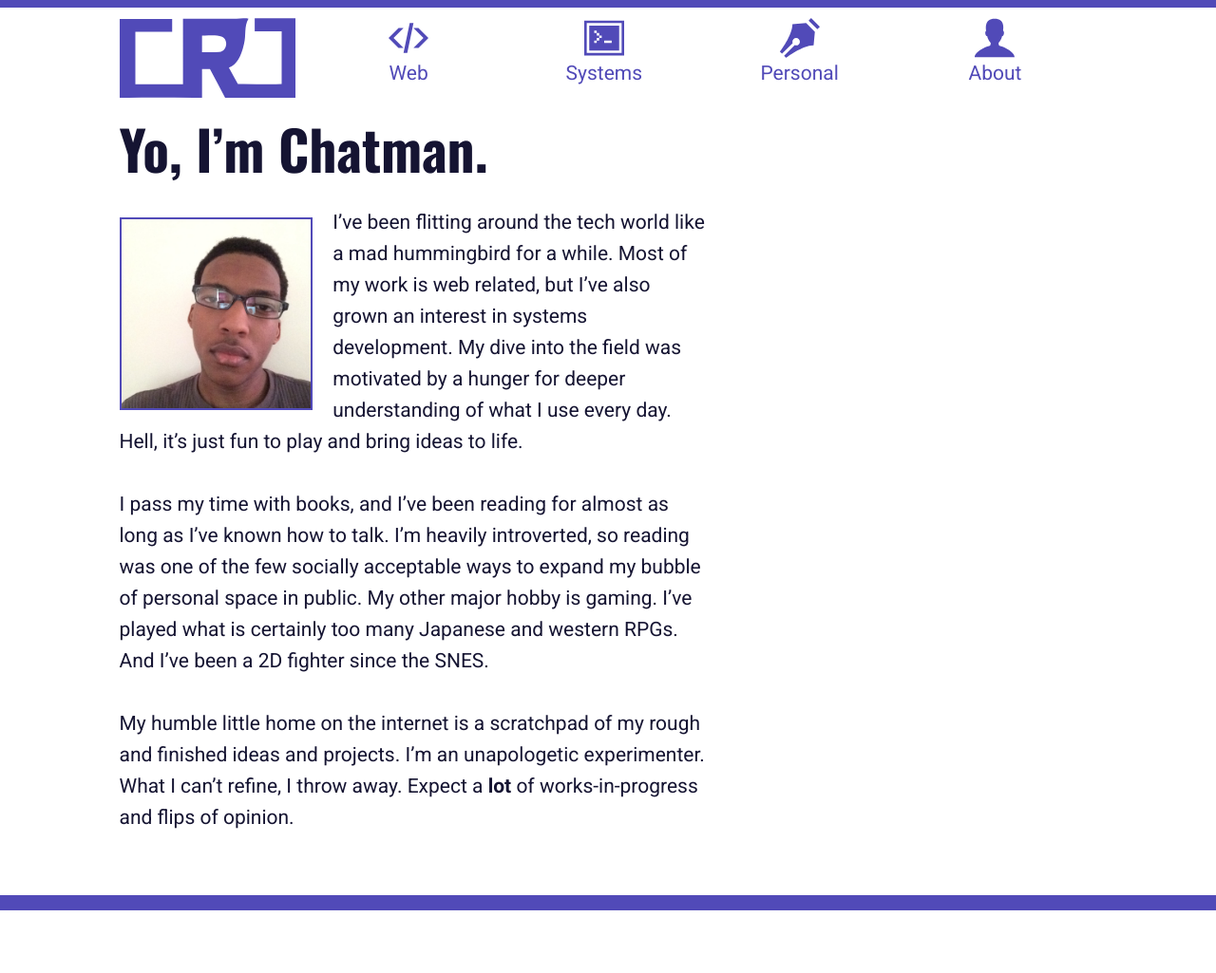
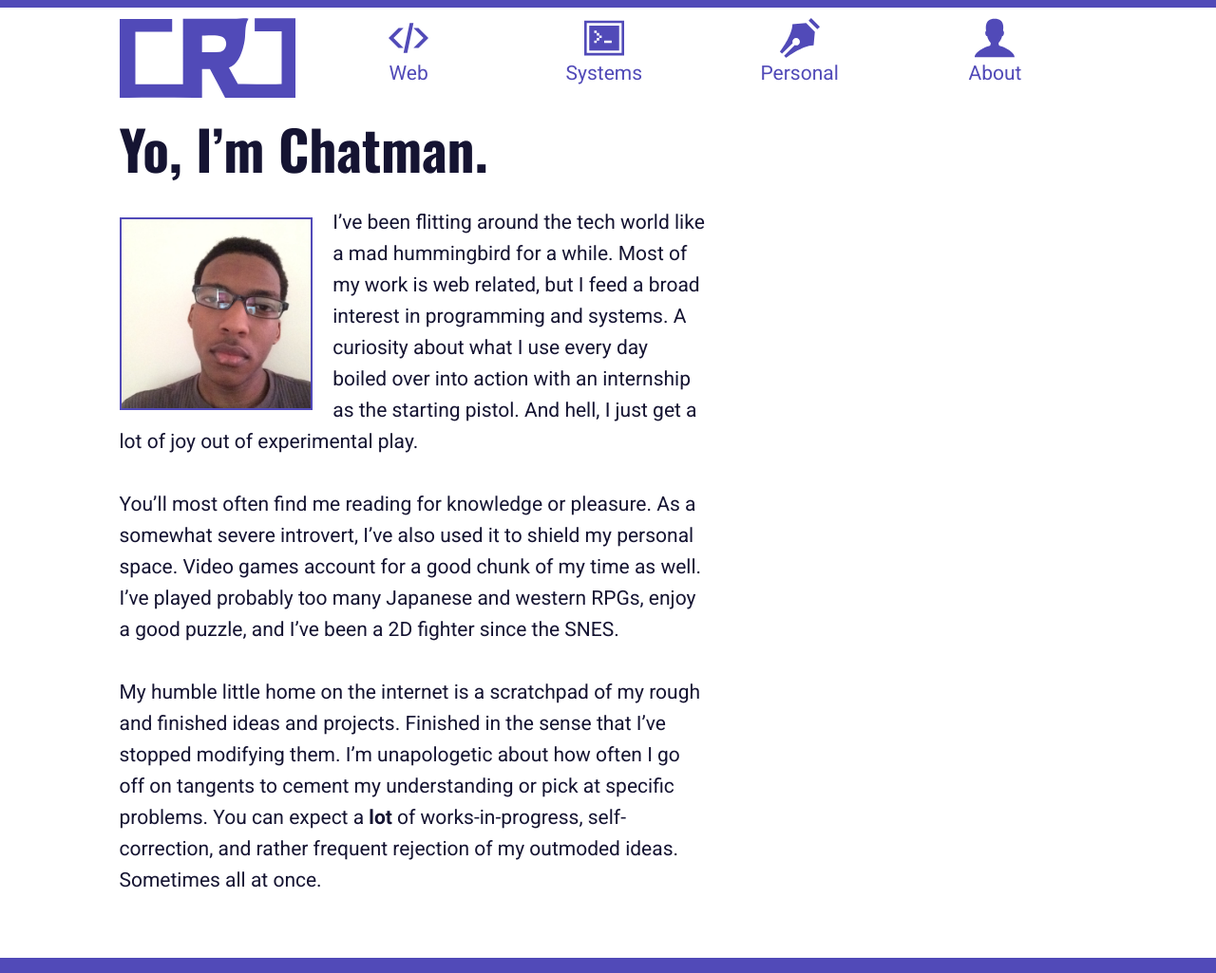
Before and after one commit to chatrjr/chatrjr.github.io, a Jekyll site: the page built from about/index.html, in a window 1280 px wide. Shown: the whole page at 95% size. Built offline with Jekyll 4.4.1, drawn with Linux system fonts in a browser that asks for light colours; Markdown is read by kramdown in place of the engine named in the settings; before the commit the page ends 959 px from its top, so only the background shows below that.

Commit message:
Content edits on the about page.

```diff
--- a/about/index.html
+++ b/about/index.html
@@ -11,8 +11,8 @@ sitemap:
   <h1 class="about-title node col-5">Yo, I&rsquo;m Chatman.</h1>
   <div class="about-content node col-3">
     <img src="/images/me.jpg" alt="Chatman Richmond Jr." class="about-content-img node sec-col">
-    <p>I&rsquo;ve been flitting around the tech world like a mad hummingbird for a while. Most of my work is web related, but I&rsquo;ve also grown an interest in systems development. My dive into the field was motivated by a hunger for deeper understanding of what I use every day. Hell, it&rsquo;s just fun to play and bring ideas to life.</p>
-    <p>I pass my time with books, and I&rsquo;ve been reading for almost as long as I&rsquo;ve known how to talk. I&rsquo;m heavily introverted, so reading was one of the few socially acceptable ways to expand my bubble of personal space in public. My other major hobby is gaming. I&rsquo;ve played what is certainly too many Japanese and western RPGs. And I&rsquo;ve been a 2D fighter since the SNES.</p>
-    <p>My humble little home on the internet is a scratchpad of my rough and finished ideas and projects. I&rsquo;m an unapologetic experimenter. What I can&rsquo;t refine, I throw away. Expect a <strong>lot</strong> of works-in-progress and flips of opinion.</p>
+    <p>I&rsquo;ve been flitting around the tech world like a mad hummingbird for a while. Most of my work is web related, but I feed a broad interest in programming and systems. A curiosity about what I use every day boiled over into action with an internship as the starting pistol. And hell, I just get a lot of joy out of experimental play.</p>
+    <p>You&rsquo;ll most often find me reading for knowledge or pleasure. As a somewhat severe introvert, I&rsquo;ve also used it to shield my personal space. Video games account for a good chunk of my time as well. I&rsquo;ve played probably too many Japanese and western RPGs, enjoy a good puzzle, and I&rsquo;ve been a 2D fighter since the SNES.</p>
+    <p>My humble little home on the internet is a scratchpad of my rough and finished ideas and projects. Finished in the sense that I&rsquo;ve stopped modifying them. I&rsquo;m unapologetic about how often I go off on tangents to cement my understanding or pick at specific problems. You can expect a <strong>lot</strong> of works-in-progress, self-correction, and rather frequent rejection of my outmoded ideas. Sometimes all at once.</p>
   </div>
 </div>
```
